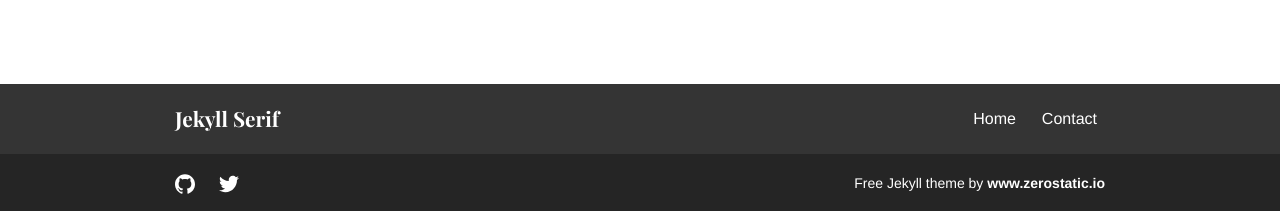
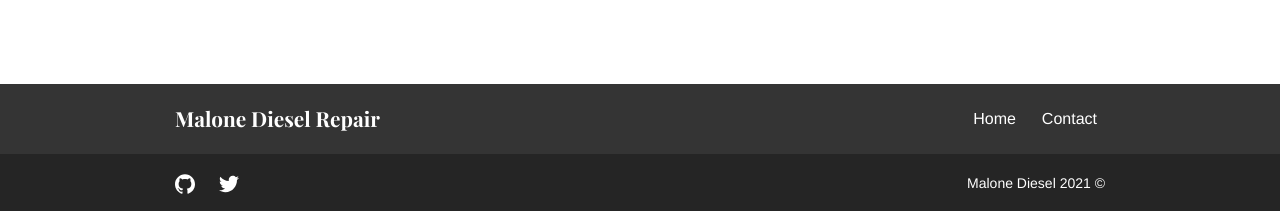
Before and after one commit to MalonesDiesel/malonesdiesel.github.io, a Jekyll site: the page built from index.md, in a window 1280 px wide. Shown: the part 2001-2212 px from the top of the page. Built offline with Jekyll 4.4.1, drawn with Linux system fonts in a browser that asks for light colours.

Commit message:
Update _config.yml

```diff
--- a/_config.yml
+++ b/_config.yml
@@ -1,7 +1,7 @@
 baseurl: ''
 exclude: ['README.md']
 permalink: pretty
-title: 'Jekyll Serif'
+title: 'Malone Diesel Repair'
 
 google_analytics_id: ""
 homepage:
@@ -11,10 +11,10 @@ logo:
   desktop: "images/logo/logo.svg"
   desktop_height: "36px"
 footer:
-  copyright_text: 'Free Jekyll theme by <a class="zerostatic" href="https://www.zerostatic.io">www.zerostatic.io</a>'
+  copyright_text: 'Malone Diesel 2021 ©'
 
 seo:
-  meta_og_title: "Jekyll Serif Theme"
+  meta_og_title: "Malone Diesel Repair"
   meta_og_type: "website"
   meta_og_url: "https://jekyll-serif-theme.netlify.app"
   meta_og_image: "https://raw.githubusercontent.com/zerostaticthemes/jekyll-serif-theme/master/screenshots/tn.png"
```
